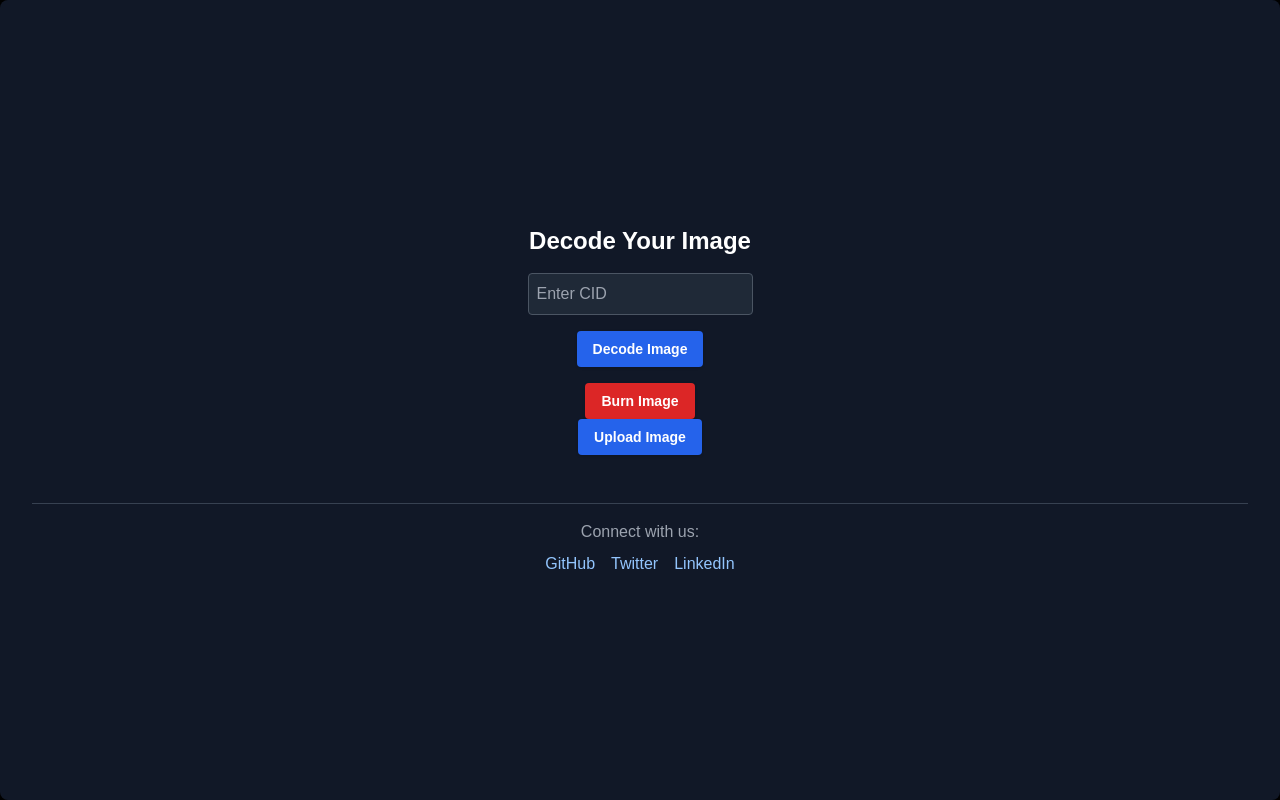
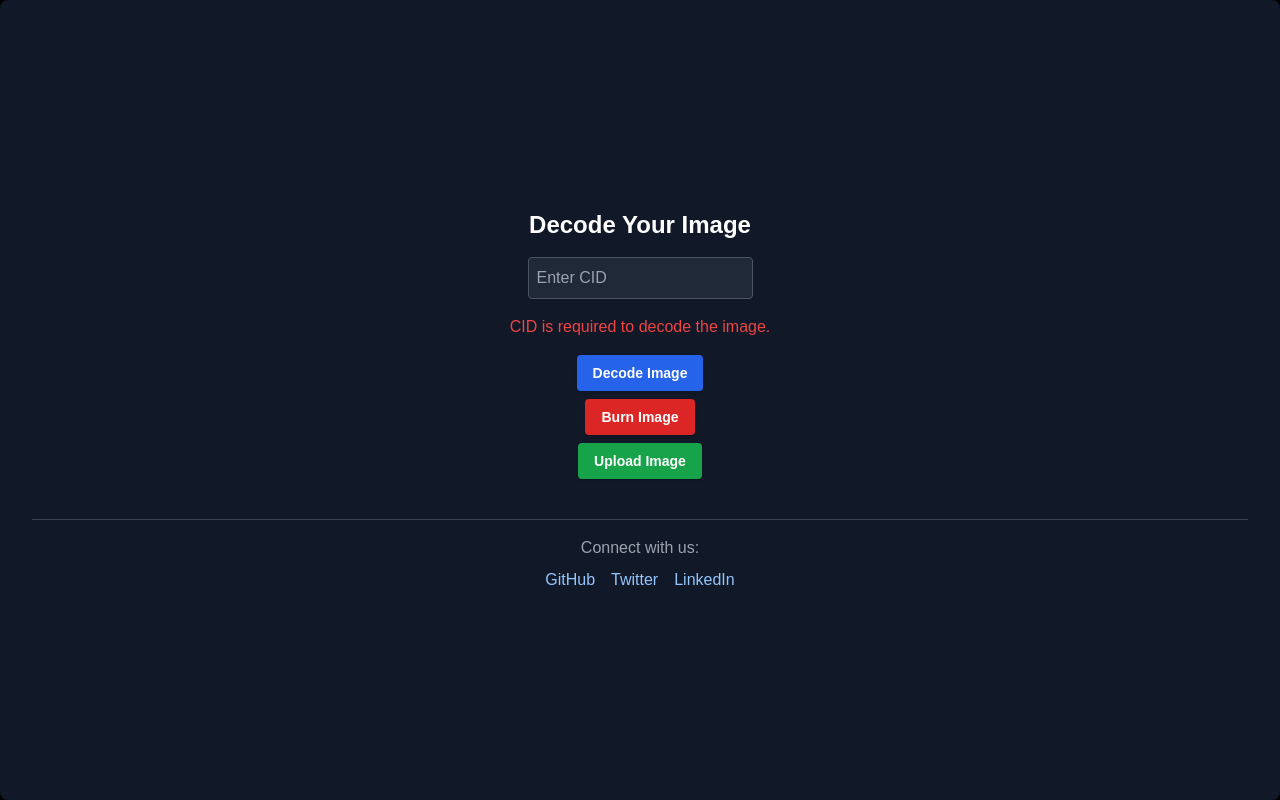
Before and after one commit to icaruskb/hackutd2024, a Next.js app: page /DecodeImage in a window 1280 px wide. Both pictures are taken after a click on the button "Decode Image". Built offline with nearby package versions, Linux system fonts and the light colour scheme; what pinata-web3 would draw is missing.

Commit message:
ui changes

```diff
--- a/src/app/page.tsx
+++ b/src/app/page.tsx
@@ -1,11 +1,7 @@
 import Home from "@/components/uploadImage";
-import DecodeImage from "@/components/decodeImage";
 
 export default function Page() {
   return (
-    <>
       <Home />
-      <DecodeImage />
-    </>
   );
 }
--- a/src/components/decodeImage.tsx
+++ b/src/components/decodeImage.tsx
@@ -14,12 +14,16 @@ const pinata = new PinataSDK({
 export default function DecodeImage() {
   const [cid, setCid] = useState<string | null>(null);
   const [imageSrc, setImageSrc] = useState<string | null>(null);
+  const [errorMessage, setErrorMessage] = useState<string | null>(null);
+
 
   const handleDecode = async () => {
     if (!cid) {
       console.log("CID is required to decode the image.");
+      setErrorMessage("CID is required to decode the image.");
       return;
     }
+    setErrorMessage(null); // Clear error message if CID is present
 
     try {
       // Replace with your actual logic to fetch the image from IPFS using the CID
@@ -38,8 +42,10 @@ export default function DecodeImage() {
   const handleBurn = async () => {
     if (!cid) {
       console.log("CID is required to burn the image.");
+      setErrorMessage("CID is required to burn the image.");
       return;
     }
+    setErrorMessage(null);
     await pinata.unpin([cid]);
     setImageSrc(null);
     setCid(null);
@@ -54,29 +60,32 @@ export default function DecodeImage() {
         onChange={(e) => setCid(e.target.value)}
         placeholder="Enter CID"
         className="mb-4 p-2 bg-gray-800 text-white border border-gray-600 rounded focus:outline-none focus:ring-2 focus:ring-blue-500"
-      />
+        />
+        {errorMessage && (
+        <p className="text-red-500 mb-4">{errorMessage}</p>
+      )}
       <Button
         onClick={handleDecode}
-        className="bg-blue-600 hover:bg-blue-700 text-white font-bold py-2 px-4 rounded transition duration-200 mb-4"
-      >
+        className="bg-blue-600 hover:bg-blue-700 text-white font-bold py-2 px-4 rounded transition duration-200 mb-2"
+        >
         Decode Image
       </Button>
       <Button
         onClick={handleBurn}
-        className="bg-red-600 hover:bg-red-700 text-white font-bold py-2 px-4 rounded transition duration-200"
+        className="bg-red-600 hover:bg-red-700 text-white font-bold py-2 px-4 rounded transition duration-200 mb-2"
       >
         Burn Image
       </Button>
+      <Link href="./">
+        <Button className="bg-green-600 hover:bg-green-700 text-white font-bold py-2 px-4 rounded transition duration-200 mb-2">
+          Upload Image
+        </Button>
+      </Link>
       {imageSrc && (
         <div className="border-4 border-blue-500 w-64 h-64 flex items-center justify-center mb-4 rounded-lg overflow-hidden">
           <img src={imageSrc} alt="Decoded" className="w-full h-full object-cover" />
         </div>
       )}
-      <Link href="./">
-        <Button className="bg-blue-600 hover:bg-blue-700 text-white font-bold py-2 px-4 rounded transition duration-200 mb-4">
-          Upload Image
-        </Button>
-      </Link>
       {/* Footer Section */}
       <footer className="mt-8 w-full text-center">
         <div className="border-t border-gray-700 pt-4">
--- a/src/components/uploadImage.tsx
+++ b/src/components/uploadImage.tsx
@@ -1,4 +1,3 @@
-// hackutd2024/src/components/uploadImage.tsx
 "use client";
 
 import { useState } from "react";
@@ -69,7 +68,7 @@ export default function UploadImage() {
         </div>
       )}
       <Link href="/DecodeImage">
-        <Button className="bg-blue-600 hover:bg-blue-700 text-white font-bold py-2 px-4 rounded transition duration-200 mt-4">
+        <Button className="bg-green-600 hover:bg-green-700 text-white font-bold py-2 px-4 rounded transition duration-200 mt-4">
           Decode Image
         </Button>
       </Link>
```
